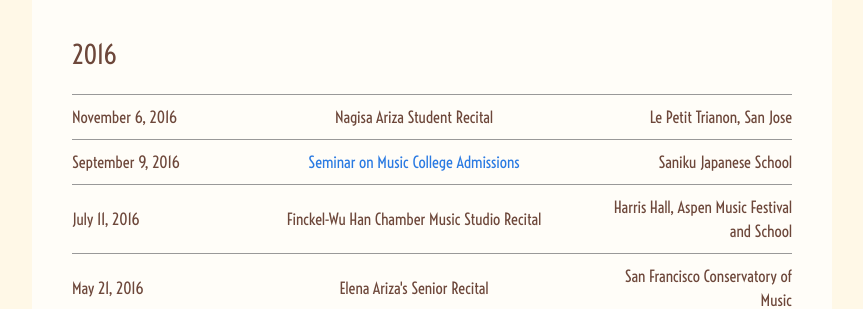
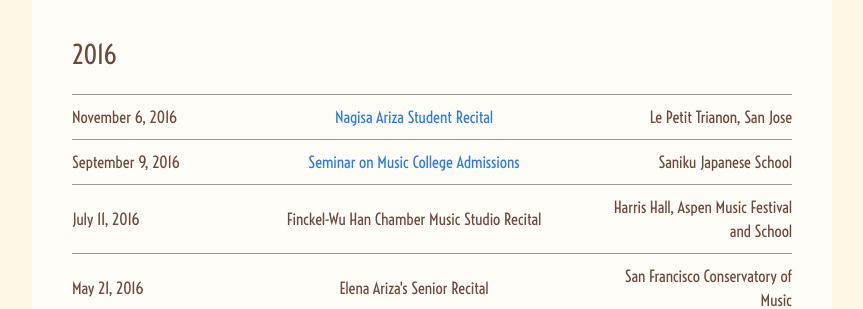
Before and after one commit to dawnstar63/nagisaariza-website, a Jekyll site: the page built from language-en/events.html, in a window 1280 px wide. Shown: the part 242-551 px from the top of the page, without its empty margins (208-1071 px from the left). Built offline with Jekyll 4.4.1, drawn with Linux system fonts in a browser that asks for light colours; nearby versions of some CDN libraries.

Commit message:
added link in events and fixed thank-you page

```diff
--- a/language-en/contact.html
+++ b/language-en/contact.html
@@ -39,7 +39,7 @@ order: 4
 
 		</tr>
 	    <input type="text" name="_gotcha" style="display:none" />
-		<input type="hidden" name="_next" value="/en/thank-you.md" />
+		<input type="hidden" name="_next" value="/en/thank-you/" />
 		<input type="hidden" name="_subject" value="New submission!" />
 	</table>
 </form>
--- a/language-en/events.html
+++ b/language-en/events.html
@@ -10,7 +10,7 @@ order: 2
 
 	<tr>
 		<td class = "table-date">November 6, 2016</td>
-		<td class = "table-description">Nagisa Ariza Student Recital</td>
+		<td class = "table-description"><a href="http://www.trianontheatre.com/calendar-of-events/2016/11/6/nagisa-ariza-students-recital" target="_blank">Nagisa Ariza Student Recital</a></td>
 		<td class = "table-location">Le Petit Trianon, San Jose</td>
 	</tr>
 
--- a/language-jp/contact.html
+++ b/language-jp/contact.html
@@ -39,7 +39,7 @@ order: 5
 
 		</tr>
 	    <input type="text" name="_gotcha" style="display:none" />
-		<input type="hidden" name="_next" value="/jp/thank-you.md" />
+		<input type="hidden" name="_next" value="/jp/thank-you/" />
 		<input type="hidden" name="_subject" value="New submission!" />
 	</table>
 </form>
--- a/language-jp/events.html
+++ b/language-jp/events.html
@@ -10,7 +10,7 @@ order: 4
 
 	<tr>
 		<td class = "table-date">November 6, 2016</td>
-		<td class = "table-description">Nagisa Ariza Student Recital</td>
+		<td class = "table-description"><a href="http://www.trianontheatre.com/calendar-of-events/2016/11/6/nagisa-ariza-students-recital" target="_blank">Nagisa Ariza Student Recital</a></td>
 		<td class = "table-location">Le Petit Trianon, San Jose</td>
 	</tr>
 
```
